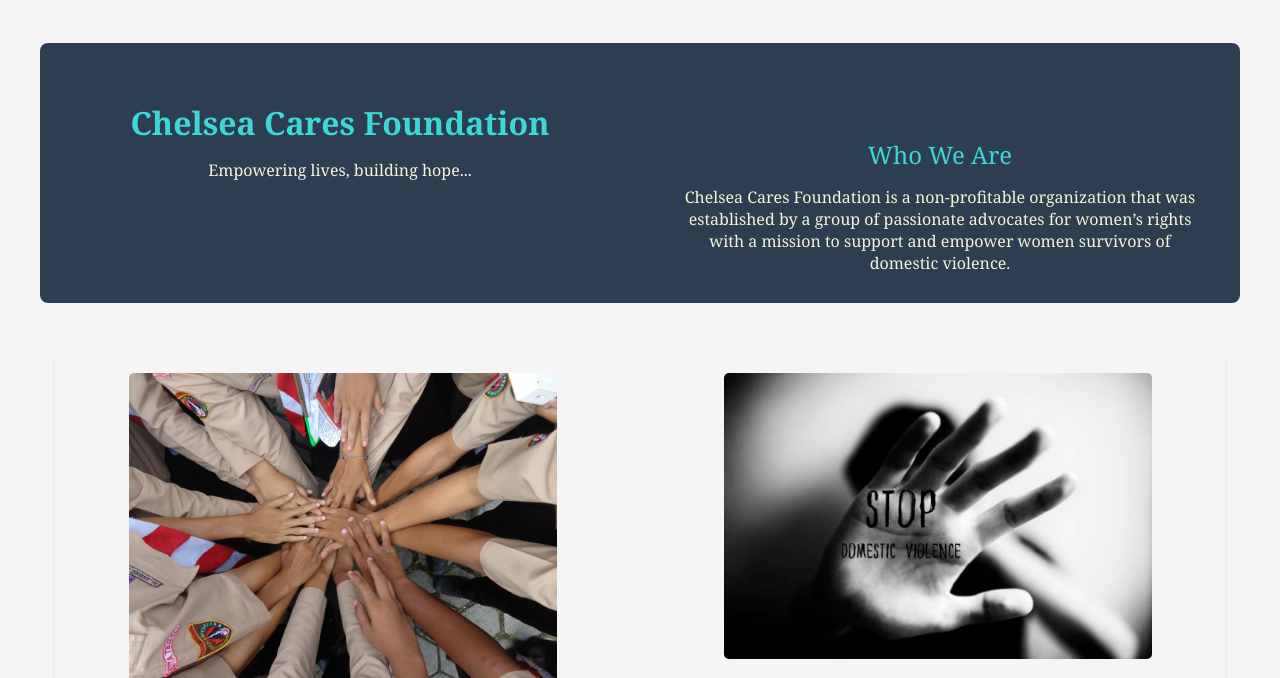
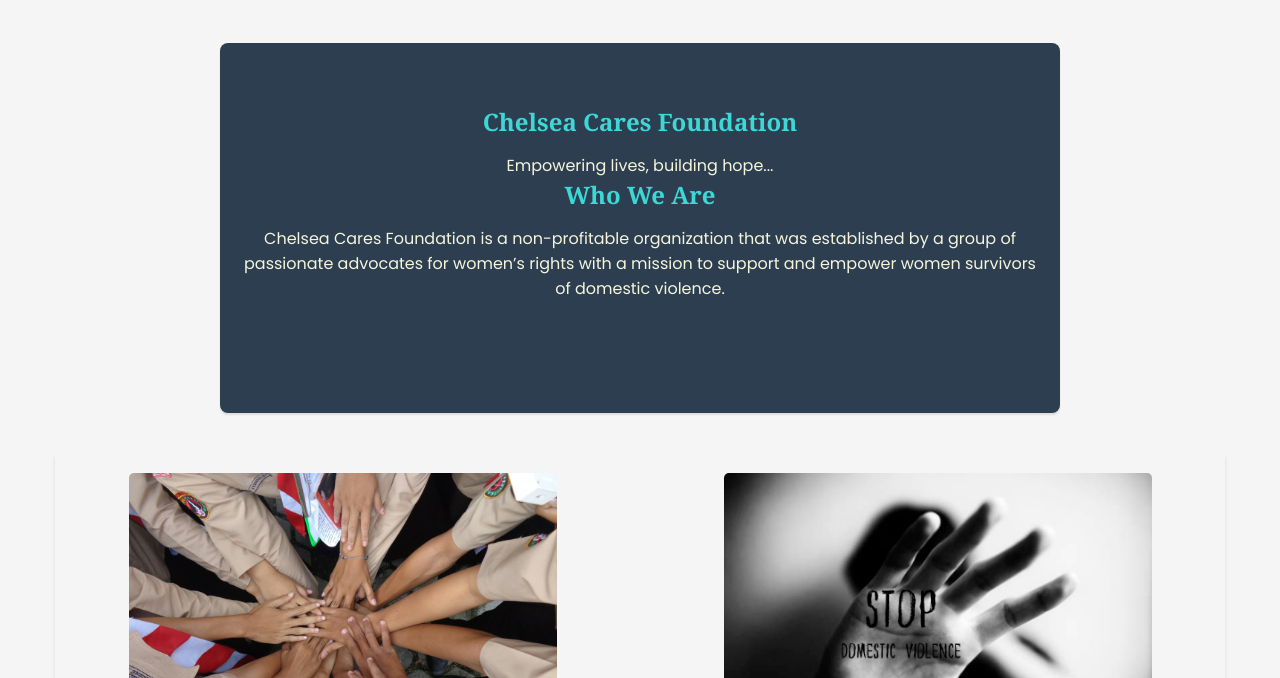
Before and after one commit to Chelsea-san/chelsea-cares-foundation2, a plain HTML site: page aboutus.html in a window 1280 px wide. Shown: the part 107-785 px from the top of the page. Drawn offline with Linux system fonts and the light colour scheme.

```diff
--- a/aboutus.css
+++ b/aboutus.css
@@ -153,7 +153,7 @@ p {
   background-color: #2c3e50;
   color: beige;
   display: flex;
-  width: 100%;
+  width: fit-content;
   height: 260px;
   align-items: center;
   margin-bottom: 50px;
--- a/aboutus.html
+++ b/aboutus.html
@@ -36,20 +36,19 @@
   </header>
 
   <main>
-    <!-- Who We Are Section -->
+     <!-- Why it matters -->
+    <section class="programs-services1">
       <div class="who-we-are">
+      <div>
+        <h1>Chelsea Cares Foundation</h1>
+          <p>Empowering lives, building hope...</p>
+          <h1>Who We Are</h1>
+      <p>Chelsea Cares Foundation is a non-profitable organization that was established by a group of passionate advocates for women’s rights with a mission to support and empower women survivors of domestic violence.</p>
+      </div>
+    </div>
+   </section>
 
-        <div class="left">
-          <h1>Chelsea Cares Foundation</h1>
-          <p>Empowering lives, building hope...</p>
-        </div>
 
-        <div class="right">
-          <h3>Who We Are</h3>
-          <p>Chelsea Cares Foundation is a non-profitable organization that was established by a group of passionate advocates for women’s rights with a mission to support and empower women survivors of domestic violence.</p>
-        </div>
-
-      </div>
 
     <!-- Mission and Vision Section -->
     <section class="about-us">
```
Also changed, not shown: donate.html (+1 -1 lines), 1 other file.
